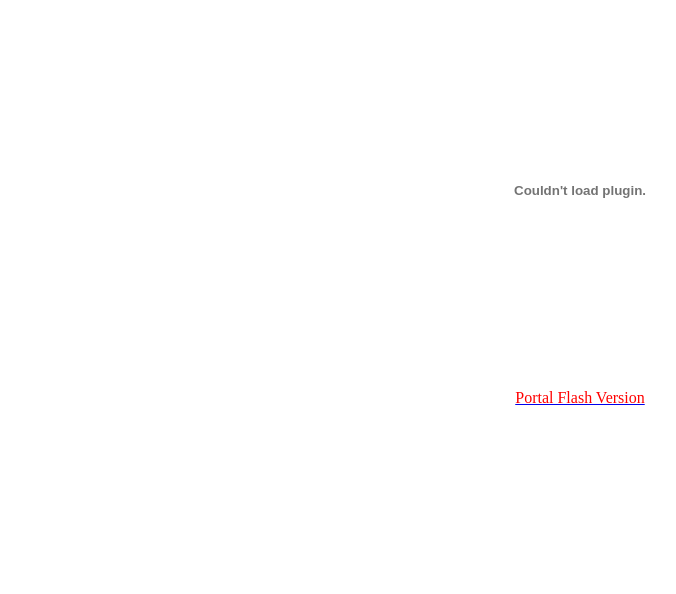
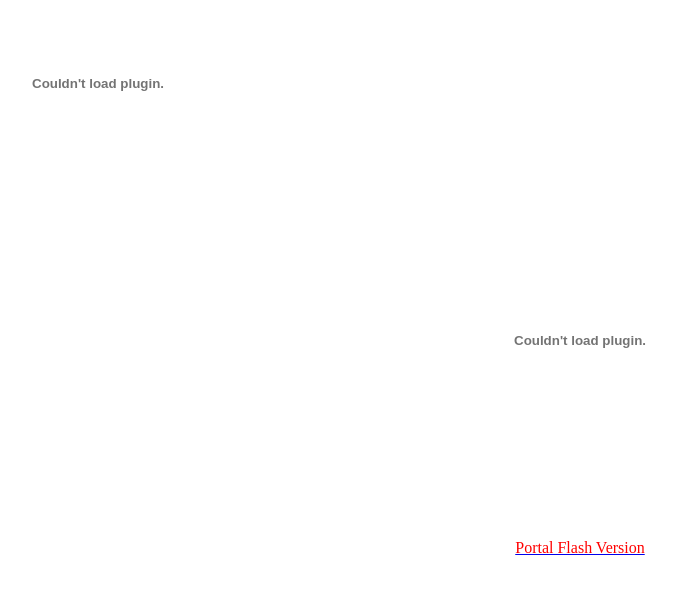
Before and after one commit to sykinet/sykinet.github.io, a plain HTML site: page index.html in a window 1280 px wide. Shown: the whole page, without its empty margins (60-736 px from the left). Drawn offline with Linux system fonts and the light colour scheme.

Commit message:
Update index.html

```diff
--- a/index.html
+++ b/index.html
@@ -1,2 +1,2 @@
 
-<div style="text-align:center;"><object type="application/x-shockwave-flash" width="480" height="365" data="https://github.com/sykinet/sykinet.github.io/blob/master/swf/portal_flash_version.swf"><param name="movie" value="https://github.com/sykinet/sykinet.github.io/blob/master/swf/portal_flash_version.swf" /></object></div><P align=center><A TITLE="Portal Flash Version" href="https://github.com/sykinet/sykinet.github.io/blob/master/swf/portal_flash_version.swf"><FONT COLOR=red>Portal Flash Version</FONT></A></P>
+<embed src=portal_flash_version.swf> <div style="text-align:center;"><object type="application/x-shockwave-flash" width="480" height="365" data="https://github.com/sykinet/sykinet.github.io/blob/master/swf/portal_flash_version.swf"><param name="movie" value="https://github.com/sykinet/sykinet.github.io/blob/master/swf/portal_flash_version.swf" /></object></div><P align=center><A TITLE="Portal Flash Version" href="https://github.com/sykinet/sykinet.github.io/blob/master/swf/portal_flash_version.swf"><FONT COLOR=red>Portal Flash Version</FONT></A></P>
```
